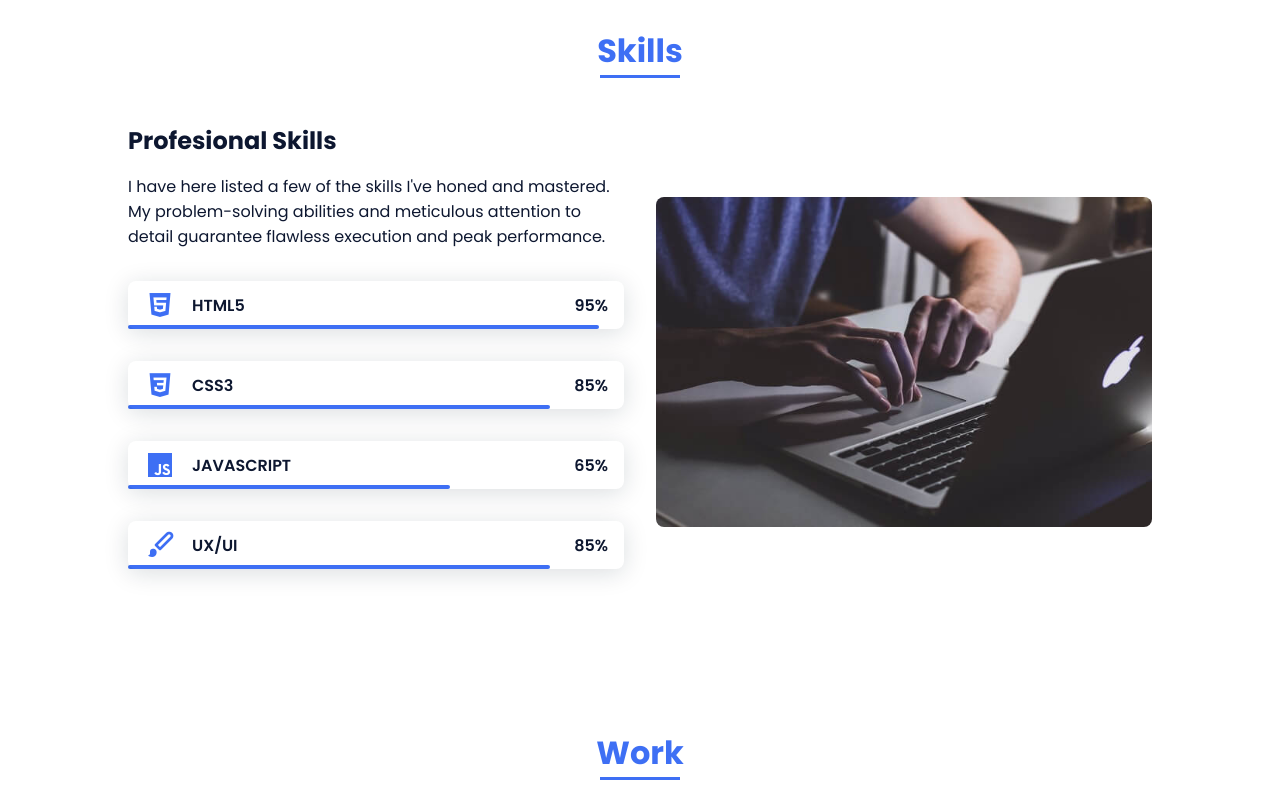
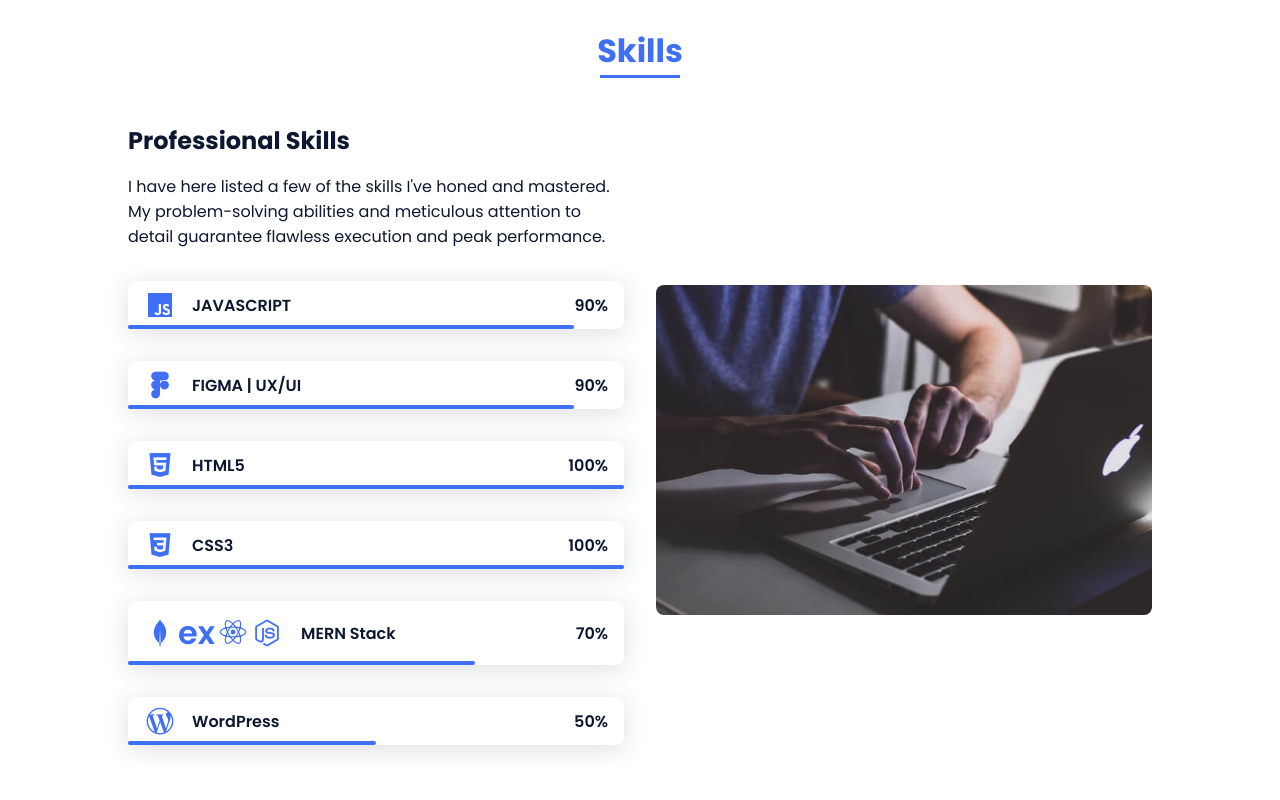
Before and after one commit to WisdomOyor/portfolio-website-v1, a plain HTML site: page index.html in a window 1280 px wide. Shown: the part 1300-2100 px from the top of the page. Drawn offline with nearby package versions, Linux system fonts and the light colour scheme.

Commit message:
4-6-2024 Update v1

```diff
--- a/assets/css/styles.css
+++ b/assets/css/styles.css
@@ -296,18 +296,32 @@ img {
   border-radius: 0.5rem;
   z-index: var(--z-back);
 }
+.skills__js {
+  width: 90%;
+}
+.skills__ux {
+  width: 90%;
+}
 .skills__html {
-  width: 95%;
+  width: 100%;
 }
 .skills__css {
-  width: 85%;
+  width: 100%;
 }
-.skills__js {
-  width: 65%;
+.skills__mern {
+  width: 70%;
 }
-.skills__ux {
-  width: 85%;
+.mern-div i{
+  margin-right: 2px;
+ font-style: normal;
 }
+.mern-div span{
+  margin-left: 1rem;
+}
+.skills__wp{
+  width: 50%;
+}
+
 .skills__img {
   border-radius: 0.5rem;
 }
@@ -382,10 +396,20 @@ img {
 .footer__social {
   margin-bottom: var(--mb-4);
 }
+
 .footer__icon {
   font-size: 1.5rem;
   color: #fff;
   margin: 0 var(--mb-2);
+}
+.footer__icon i {
+  padding: 5px;
+  border-radius: 5px;
+  transition: box-shadow 0.3s ease; /* Add transition effect for smooth hover */
+}
+
+.footer__icon i:hover {
+  box-shadow: 0 2px 4px rgba(0, 0, 0, 0.7); /* Add subtle shadow on hover */
 }
 .footer__copy {
   font-size: var(--smaller-font-size);
--- a/index.html
+++ b/index.html
@@ -7,7 +7,7 @@
     <link rel="stylesheet" href="assets/css/styles.css" />
 
     <!-- =====BOX ICONS===== -->
-    <link href="https://cdn.jsdelivr.net/npm/boxicons@2.0.5/css/boxicons.min.css" rel="stylesheet" />
+    <link href="https://cdn.jsdelivr.net/npm/boxicons@2.1.4/css/boxicons.min.css" rel="stylesheet" />
     <link rel="icon" type="image/svg" href="assets/img/webdev-logo-only.svg" />
     <title>My Portfolio | Wisdom Oyor</title>
   </head>
@@ -86,8 +86,28 @@
 
         <div class="skills__container bd-grid">
           <div>
-            <h2 class="skills__subtitle">Profesional Skills</h2>
+            <h2 class="skills__subtitle">Professional Skills</h2>
             <p class="skills__text">I have here listed a few of the skills I've honed and mastered. My problem-solving abilities and meticulous attention to detail guarantee flawless execution and peak performance.</p>
+            <div class="skills__data">
+              <div class="skills__names">
+                <i class="bx bxl-javascript skills__icon"></i>
+                <span class="skills__name">JAVASCRIPT</span>
+              </div>
+              <div class="skills__bar skills__js"></div>
+              <div>
+                <span class="skills__percentage">90%</span>
+              </div>
+            </div>
+            <div class="skills__data">
+              <div class="skills__names">
+                <i class='bx bxl-figma skills__icon'></i>
+                <span class="skills__name">FIGMA | UX/UI</span>
+              </div>
+              <div class="skills__bar skills__ux"></div>
+              <div>
+                <span class="skills__percentage">90%</span>
+              </div>
+            </div>
             <div class="skills__data">
               <div class="skills__names">
                 <i class="bx bxl-html5 skills__icon"></i>
@@ -95,7 +115,7 @@
               </div>
               <div class="skills__bar skills__html"></div>
               <div>
-                <span class="skills__percentage">95%</span>
+                <span class="skills__percentage">100%</span>
               </div>
             </div>
             <div class="skills__data">
@@ -105,27 +125,30 @@
               </div>
               <div class="skills__bar skills__css"></div>
               <div>
-                <span class="skills__percentage">85%</span>
+                <span class="skills__percentage">100%</span>
+              </div>
+            </div>
+            <div class="skills__data">
+              <div class="skills__names mern-div">
+                <i class='bx bxl-mongodb skills__icon'></i>
+                <i class='skills__icon'>ex</i>
+                <i class='bx bxl-react skills__icon'></i>
+                <i class='bx bxl-nodejs skills__icon' ></i>
+                <span class="skills__name">MERN Stack</span>
+              </div>
+              <div class="skills__bar skills__mern"></div>
+              <div>
+                <span class="skills__percentage">70%</span>
               </div>
             </div>
             <div class="skills__data">
               <div class="skills__names">
-                <i class="bx bxl-javascript skills__icon"></i>
-                <span class="skills__name">JAVASCRIPT</span>
+                <i class='bx bxl-wordpress skills__icon' ></i>
+                <span class="skills__name">WordPress</span>
               </div>
-              <div class="skills__bar skills__js"></div>
+              <div class="skills__bar skills__wp"></div>
               <div>
-                <span class="skills__percentage">65%</span>
-              </div>
-            </div>
-            <div class="skills__data">
-              <div class="skills__names">
-                <i class="bx bxs-paint skills__icon"></i>
-                <span class="skills__name">UX/UI</span>
-              </div>
-              <div class="skills__bar skills__ux"></div>
-              <div>
-                <span class="skills__percentage">85%</span>
+                <span class="skills__percentage">50%</span>
               </div>
             </div>
           </div>
@@ -166,14 +189,6 @@
       <section class="contact section" id="more-info">
         <h2 class="section-title">More Info</h2>
 
-        <!-- <div class="contact__container bd-grid">
-                    <form action="" class="contact__form">
-                        <input type="text" placeholder="Name" class="contact__input">
-                        <input type="mail" placeholder="Email" class="contact__input">
-                        <textarea name="" id="" cols="0" rows="10" class="contact__input"></textarea>
-                        <input type="button" value="Enviar" class="contact__button button">
-                    </form>
-                </div> -->
         <div class="download-cv-div">
           <a href="assets/Wisdom's Resume '4.pdf" download="Wisdom_Oyor's_CV" class="button contact-button">Download CV</a>
         </div>
```
Also changed, not shown: 1 other file.
